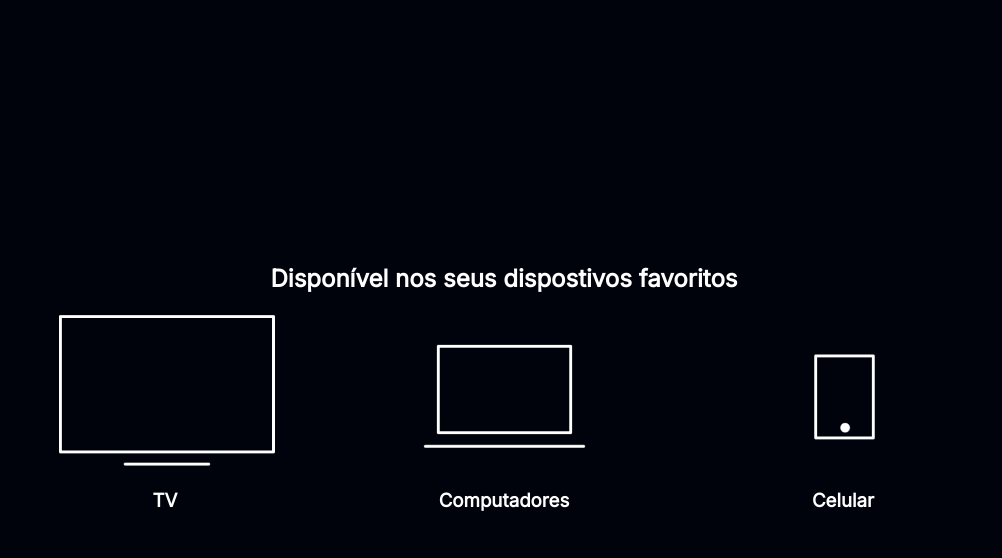
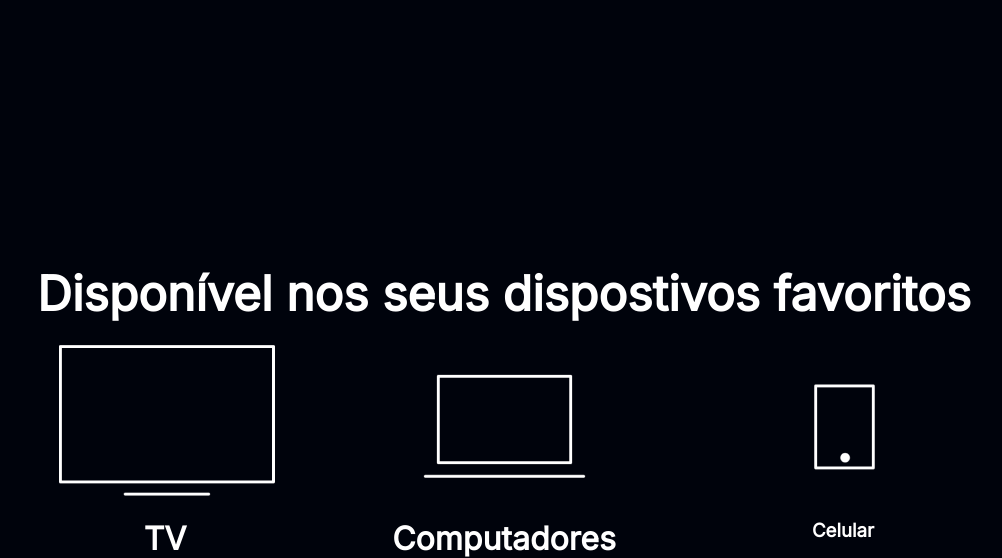
Before and after one commit to joaomarcos2022/Alura-plus, a plain HTML site: page index.html in a window 1280 px wide. Shown: the part 2936-3494 px from the top of the page, without its empty margins (136-1138 px from the left). Before the commit the page ends 3448 px from the top, so only its background shows below. Drawn offline with Linux system fonts and the light colour scheme.

Commit message:
Update style.css

```diff
--- a/style.css
+++ b/style.css
@@ -107,3 +107,13 @@ body {
 .dispositivos {
     text-align: center;
 }
+
+.dispositivos__titulo {
+    font-size: 48px;
+    color: var(--branco-principal);
+}
+
+.lista__item {
+    font-size: 32px;
+    color: var(--branco-principal);
+}
```
